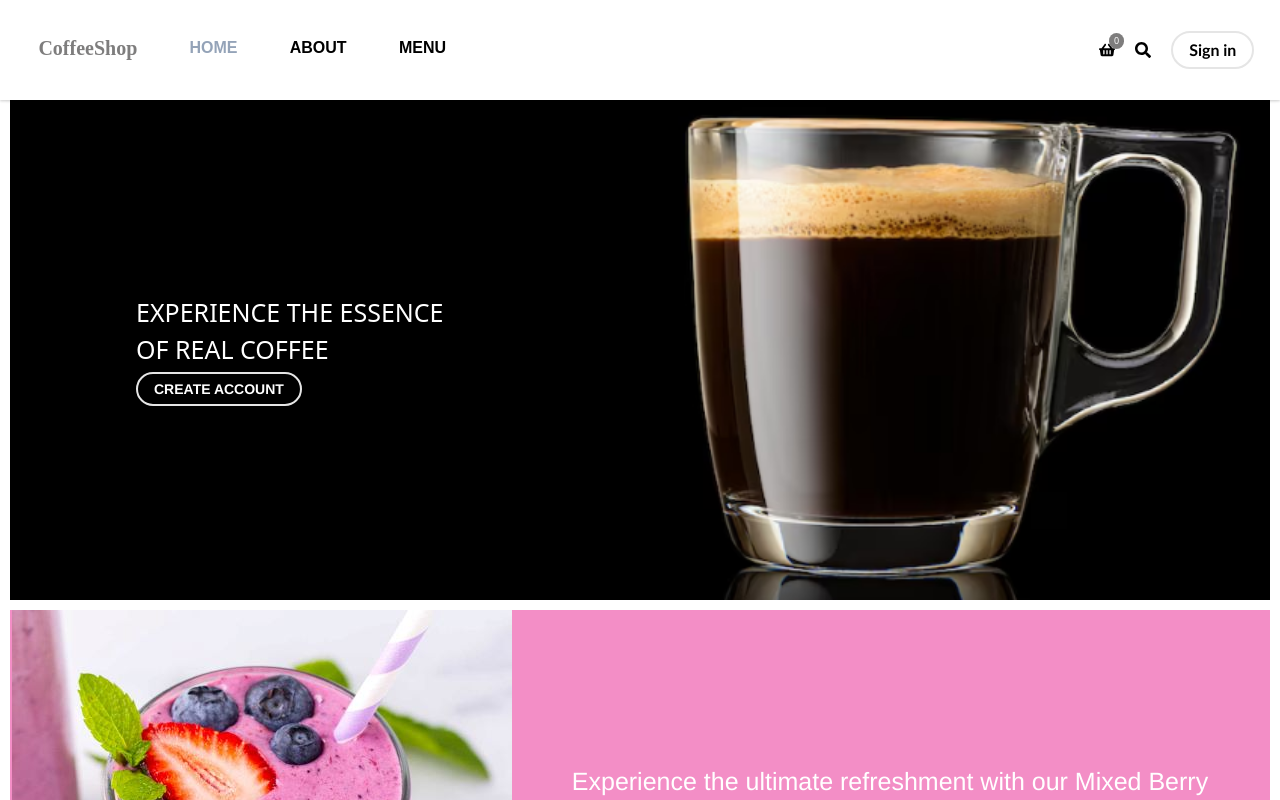
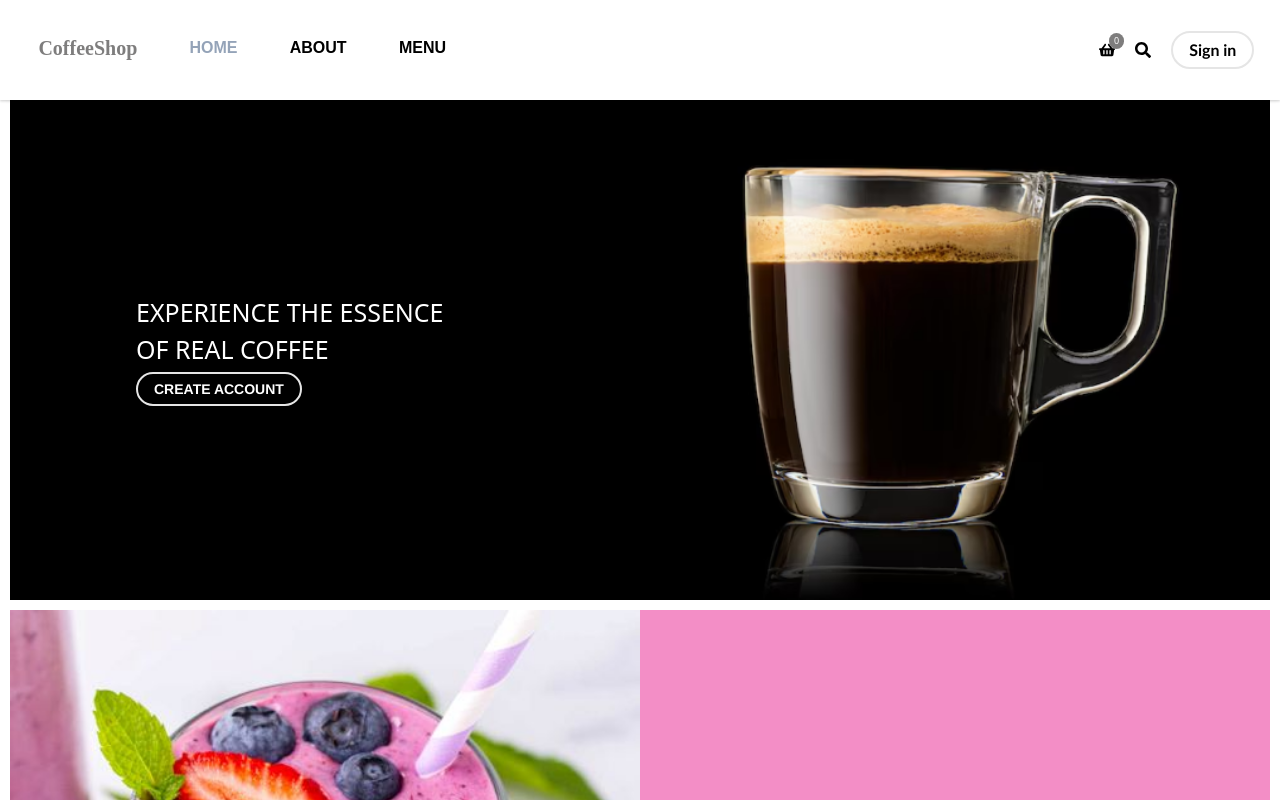
Before and after one commit to farahsamad/CoffeeShop, a Next.js app: page / in a window 1280 px wide. Shown: the top 800 px of the page. Built offline with nearby package versions, Linux system fonts and the light colour scheme; no server answers.

Commit message:
update image

```diff
--- a/components/ui/blurred-image.tsx
+++ b/components/ui/blurred-image.tsx
@@ -61,8 +61,8 @@ const BlurredImage: React.FC<BlurredProps> = ({
       placeholder="blur"
       blurDataURL={blurredSrc}
       priority={priority}
-      style={{ objectFit: "cover", width: "100%" }}
-      sizes="(max-width: 768px) 100vw, 50vw"
+      style={{ display: "block" }}
+      // sizes="(max-width: 768px) 100vw, 50vw"
     />
   );
 };
--- a/components/ui/loading-image.tsx
+++ b/components/ui/loading-image.tsx
@@ -61,8 +61,8 @@ const LoadingImage: React.FC<LoadingImageProps> = ({
       alt={imageAlt}
       width={width}
       height={height}
-      className={className}
-      style={{ objectFit: "cover", width: "100%" }}
+      // style={{ objectFit: "cover", width: "100%", height: "auto" }}
+      className={`${className} cursor-pointer`}
       placeholder={blurSrc ? "blur" : undefined}
       blurDataURL={blurSrc}
       priority={priority}
```
